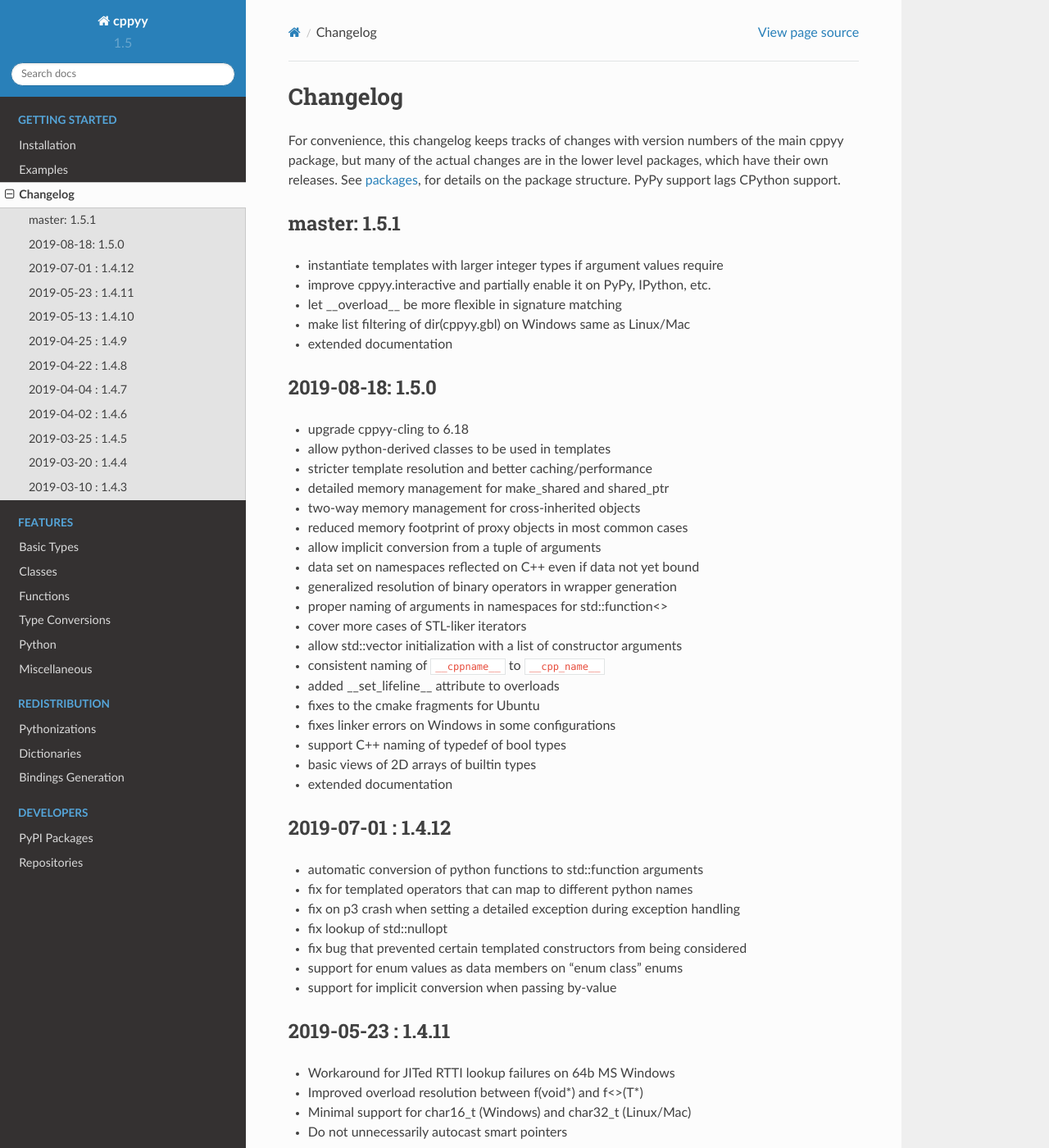
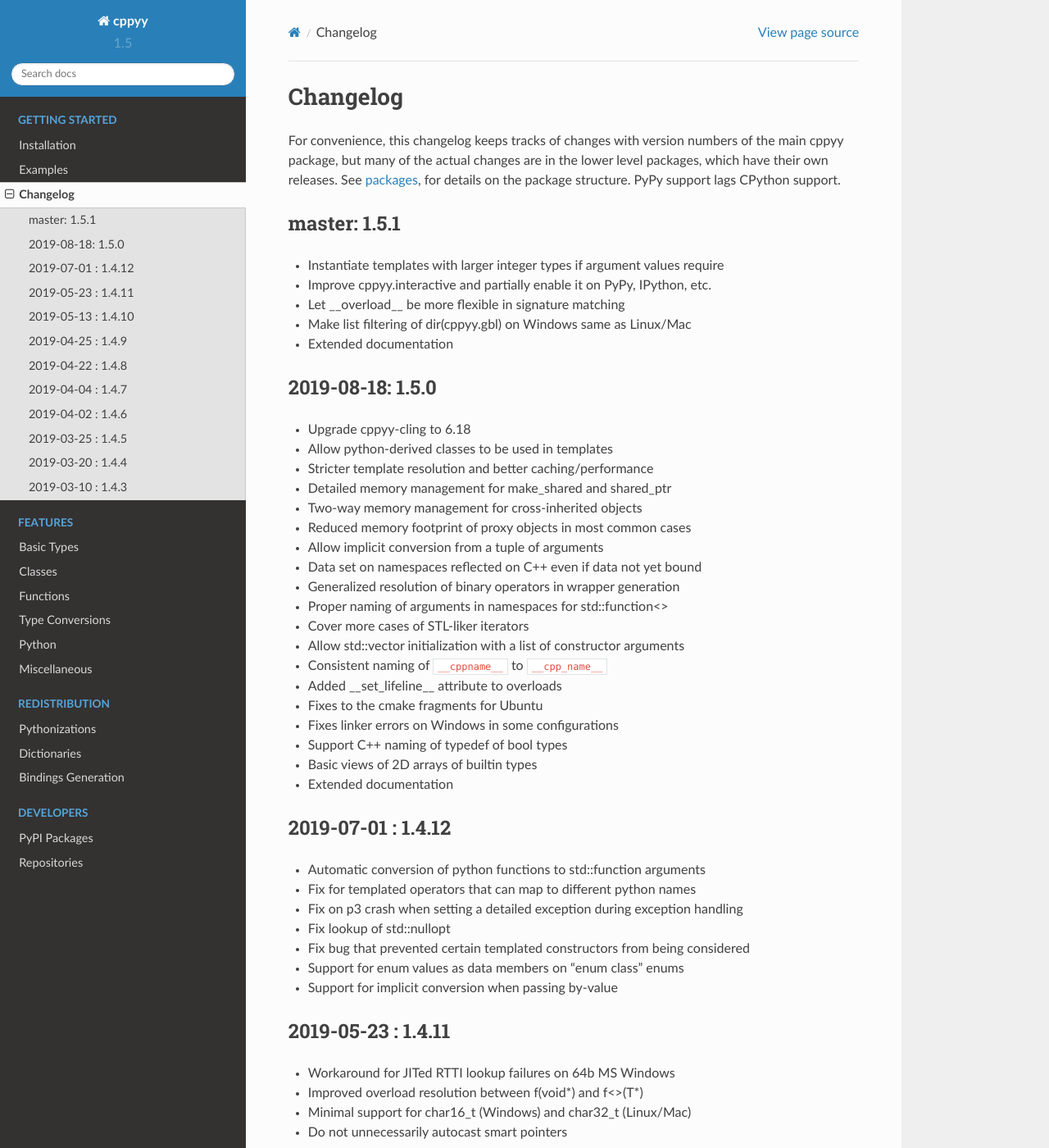
Before and after one commit to wlav/cppyy, a Sphinx documentation site: the page built from doc/source/changelog.rst, in a window 1280 px wide and 1400 px high. Shown: the whole window at 82% size. Built offline with Sphinx 7.4.7 and the Read the Docs theme 2.0.0, drawn with Linux system fonts in a browser that asks for light colours; some of the changed text lies outside the part shown.

```diff
--- a/doc/source/changelog.rst
+++ b/doc/source/changelog.rst
@@ -12,47 +12,47 @@ PyPy support lags CPython support.
 master: 1.5.1
 -------------
 
-* instantiate templates with larger integer types if argument values require
-* improve cppyy.interactive and partially enable it on PyPy, IPython, etc.
-* let __overload__ be more flexible in signature matching
-* make list filtering of dir(cppyy.gbl) on Windows same as Linux/Mac
-* extended documentation
+* Instantiate templates with larger integer types if argument values require
+* Improve cppyy.interactive and partially enable it on PyPy, IPython, etc.
+* Let __overload__ be more flexible in signature matching
+* Make list filtering of dir(cppyy.gbl) on Windows same as Linux/Mac
+* Extended documentation
 
 
 2019-08-18: 1.5.0
 -----------------
 
-* upgrade cppyy-cling to 6.18
-* allow python-derived classes to be used in templates
-* stricter template resolution and better caching/performance
-* detailed memory management for make_shared and shared_ptr
-* two-way memory management for cross-inherited objects
-* reduced memory footprint of proxy objects in most common cases
-* allow implicit conversion from a tuple of arguments
-* data set on namespaces reflected on C++ even if data not yet bound
-* generalized resolution of binary operators in wrapper generation
-* proper naming of arguments in namespaces for std::function<>
-* cover more cases of STL-liker iterators
-* allow std::vector initialization with a list of constructor arguments
-* consistent naming of ``__cppname__`` to ``__cpp_name__``
-* added __set_lifeline__ attribute to overloads
-* fixes to the cmake fragments for Ubuntu
-* fixes linker errors on Windows in some configurations
-* support C++ naming of typedef of bool types
-* basic views of 2D arrays of builtin types
-* extended documentation
+* Upgrade cppyy-cling to 6.18
+* Allow python-derived classes to be used in templates
+* Stricter template resolution and better caching/performance
+* Detailed memory management for make_shared and shared_ptr
+* Two-way memory management for cross-inherited objects
+* Reduced memory footprint of proxy objects in most common cases
+* Allow implicit conversion from a tuple of arguments
+* Data set on namespaces reflected on C++ even if data not yet bound
+* Generalized resolution of binary operators in wrapper generation
+* Proper naming of arguments in namespaces for std::function<>
+* Cover more cases of STL-liker iterators
+* Allow std::vector initialization with a list of constructor arguments
+* Consistent naming of ``__cppname__`` to ``__cpp_name__``
+* Added __set_lifeline__ attribute to overloads
+* Fixes to the cmake fragments for Ubuntu
+* Fixes linker errors on Windows in some configurations
+* Support C++ naming of typedef of bool types
+* Basic views of 2D arrays of builtin types
+* Extended documentation
 
 
 2019-07-01 : 1.4.12
 -------------------
 
-* automatic conversion of python functions to std::function arguments
-* fix for templated operators that can map to different python names
-* fix on p3 crash when setting a detailed exception during exception handling
-* fix lookup of std::nullopt
-* fix bug that prevented certain templated constructors from being considered
-* support for enum values as data members on "enum class" enums
-* support for implicit conversion when passing by-value
+* Automatic conversion of python functions to std::function arguments
+* Fix for templated operators that can map to different python names
+* Fix on p3 crash when setting a detailed exception during exception handling
+* Fix lookup of std::nullopt
+* Fix bug that prevented certain templated constructors from being considered
+* Support for enum values as data members on "enum class" enums
+* Support for implicit conversion when passing by-value
 
 
 2019-05-23 : 1.4.11
--- a/doc/source/classes.rst
+++ b/doc/source/classes.rst
@@ -67,7 +67,7 @@ for e.g. pickling:
 
 Python and C++ both make a distinction between allocation (``__new__`` in
 Python, ``operator new`` in C++) and initialization (``__init__`` in Python,
-the contructor call in C++).
+the constructor call in C++).
 When binding, however, there comes a subtle semantic difference: the Python
 ``__new__`` allocates memory for the proxy object only, and ``__init__``
 initializes the proxy by creating or binding the C++ object.
--- a/doc/source/misc.rst
+++ b/doc/source/misc.rst
@@ -28,7 +28,7 @@ Download it, save it under the name ``features.h``, and load it:
 
 There are several conventional "special variables" that control behavior of
 functions or provide (internal) information.
-Often, these can be set/used in pythonizaions to handle memory management or
+Often, these can be set/used in pythonizations to handle memory management or
 Global Interpreter Lock (GIL) release.
 
 * ``__python_owns__``: a flag that every bound instance carries and determines
```
Also changed, not shown: other parts of doc/source/changelog.rst (+1 -1 lines), doc/source/bindings_generation.rst (+7 -7 lines), doc/source/functions.rst (+9 -0 lines).
